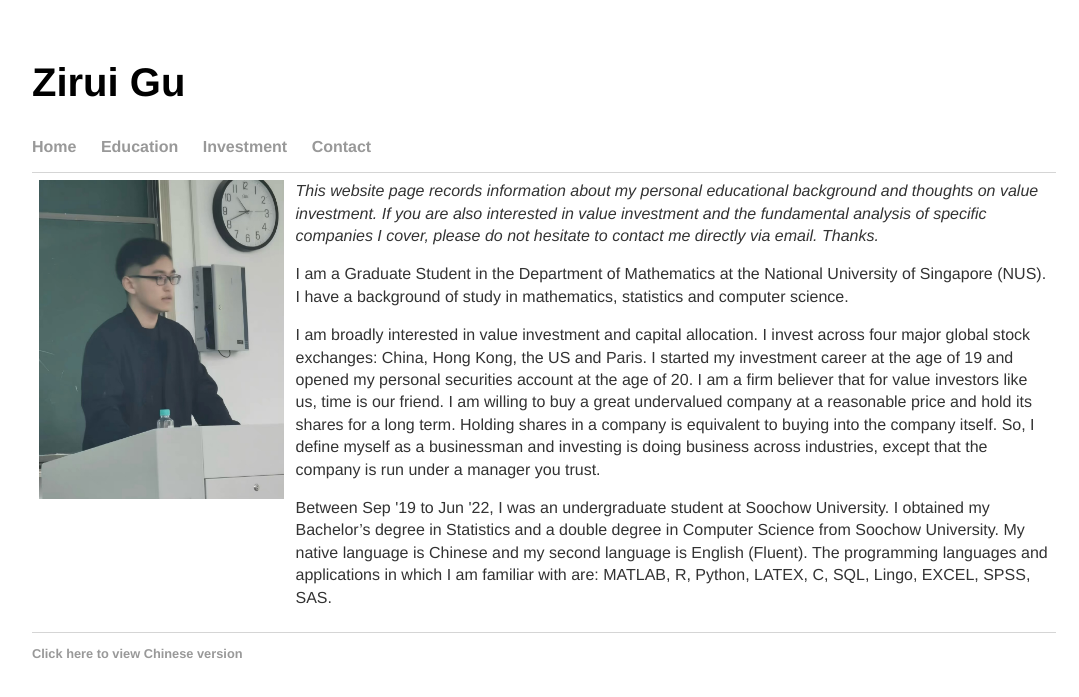
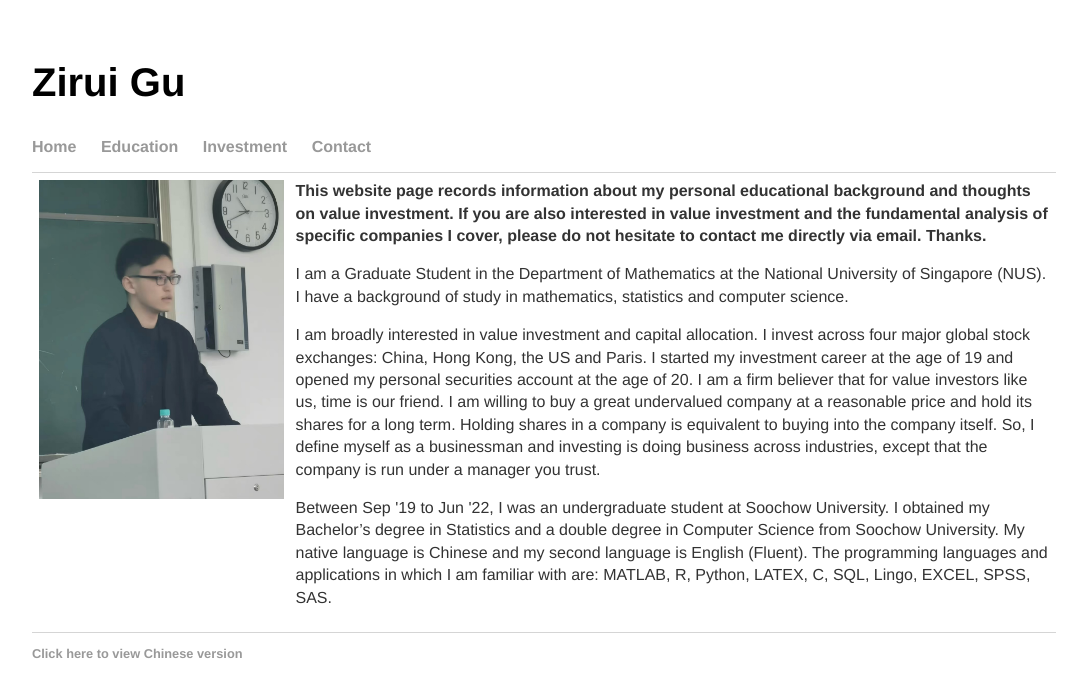
Before and after one commit to ziruigu/ziruigu.github.io, a Jekyll site: the page built from index.html, in a window 1280 px wide. Shown: the top 697 px of the page, without its empty margins (96-1175 px from the left). Built offline with Jekyll 4.4.1, drawn with Linux system fonts in a browser that asks for light colours.

```diff
--- a/index.html
+++ b/index.html
@@ -21,7 +21,7 @@ title: Zirui Gu
     </td>
     <td>
       <div id="blurb">
-	<p><i>This website page records information about my personal educational background and thoughts on value investment. If you are also interested in value investment and the fundamental analysis of specific companies I cover, please do not hesitate to contact me directly via email. Thanks.</i></p>
+	<p><b>This website page records information about my personal educational background and thoughts on value investment. If you are also interested in value investment and the fundamental analysis of specific companies I cover, please do not hesitate to contact me directly via email. Thanks.</b></p>
 
 	<p>I am a Graduate Student in the Department of Mathematics at the National University of Singapore (NUS).  I have a background of study in mathematics, statistics and computer science.</p>
 
```
